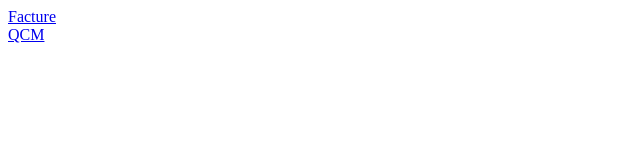
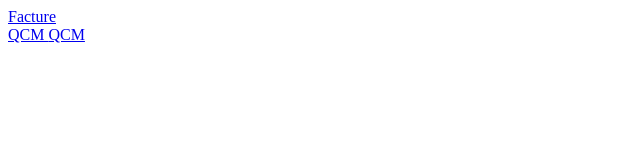
Before and after one commit to VictorCTM/SLAM, a plain HTML site: page index.html in a window 1280 px wide. Shown: the full height of the page, 0-640 px from the left. Drawn offline with Linux system fonts and the light colour scheme.

Commit message:
Update index.html

```diff
--- a/index.html
+++ b/index.html
@@ -2,6 +2,7 @@
 
 	<a href="Facture/index.html"> Facture <br/> </a>
 	<a href="QCM/index.html"> QCM </a>
+	<a href="README.txt"> QCM </a>
 
 
 </html>
```
